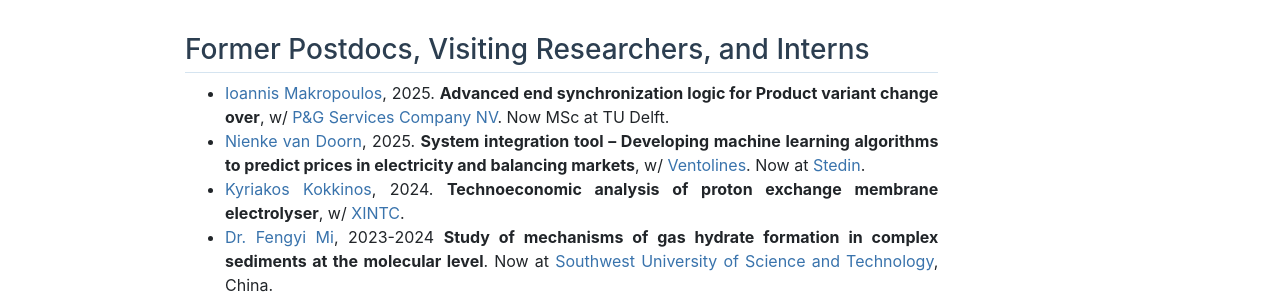
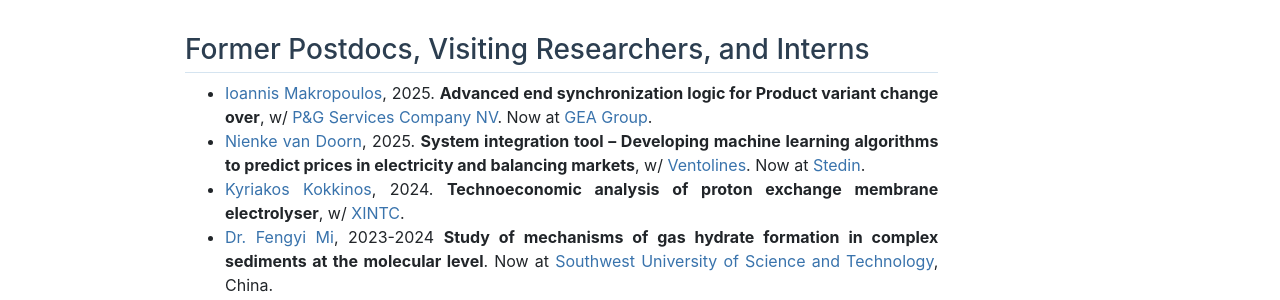
Before and after one commit to omoultosEthTuDelft/web, a Jekyll site: the page built from alumni/index.md, in a window 1280 px wide and 900 px high, scrolled down 1731 px. Shown: the part 153-453 px from the top of the window. Built offline with Jekyll 4.4.1, drawn with Linux system fonts in a browser that asks for light colours.

Commit message:
Add LinkedIn for Makropoulos, update position to GEA Group
Co-Authored-By: Claude Fable 5 <noreply@anthropic.com>

```diff
--- a/alumni/index.md
+++ b/alumni/index.md
@@ -57,7 +57,7 @@ https://repository.tudelft.nl/record/uuid:2839134b-9631-477c-aafb-3a0fecf49b6c).
 <h3>Former Postdocs, Visiting Researchers, and Interns</h3>
 <section markdown="1">
 
-- [Ioannis Makropoulos](), 2025. <strong>Advanced end synchronization logic for Product variant change over</strong>, w/ [P&G Services Company NV](https://us.pg.com). Now MSc at TU Delft.
+- [Ioannis Makropoulos](https://www.linkedin.com/in/ioannis-makropoulos-a8a555224/), 2025. <strong>Advanced end synchronization logic for Product variant change over</strong>, w/ [P&G Services Company NV](https://us.pg.com). Now at [GEA Group](http://www.gea.com/).
 - [Nienke van Doorn](https://www.linkedin.com/in/nienke-van-doorn-428b432b6/), 2025. <strong>System integration tool – Developing machine learning algorithms to predict prices in electricity and balancing markets</strong>, w/ [Ventolines](https://www.ventolines.nl). Now at [Stedin](http://www.stedin.net/).
 - [Kyriakos Kokkinos](https://www.linkedin.com/in/kred2304/?original_referer=https%3A%2F%2Fwww%2Egoogle%2Ecom%2F&originalSubdomain=nl), 2024. <strong>Technoeconomic analysis of proton exchange membrane electrolyser</strong>, w/ [XINTC](https://www.xintc.global).
 - [Dr. Fengyi Mi](https://www.researchgate.net/profile/Fengyi_Mi), 2023-2024 <strong>Study of mechanisms of gas hydrate formation in complex sediments at the molecular level</strong>. Now at [Southwest University of Science and Technology](https://www.swust.edu.cn), China.
```
